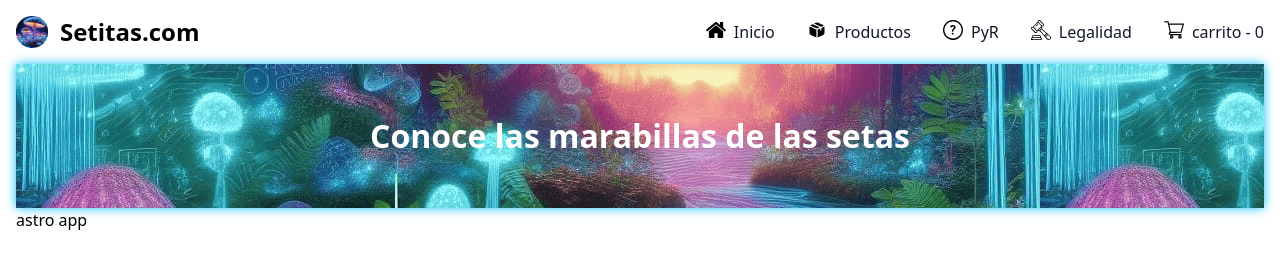
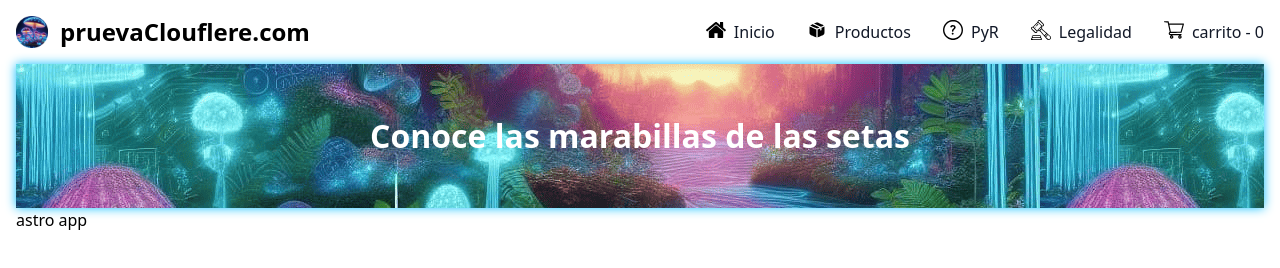
Before and after one commit to omarIsau/Cetas-eccomer, an Astro site: page / in a window 1280 px wide. Built offline with nearby package versions, Linux system fonts and the light colour scheme; Astro itself is replaced by a stand-in of ours.

Commit message:
commit de prueva clouflere

```diff
--- a/src/components/Navbar/Navbar.tsx
+++ b/src/components/Navbar/Navbar.tsx
@@ -4,17 +4,10 @@ const Navbar = () => {
   return (
     <nav className="bg-white border-gray-200 dark:bg-gray-900">
       <div className="max-w-screen-xl flex flex-wrap items-center justify-between mx-auto py-4">
-        <a
-          href="/"
-          className="flex items-center space-x-3 rtl:space-x-reverse"
-        >
-          <img
-            src="/logo.webp"
-            className="h-8"
-            alt="Setas loog"
-          />
+        <a href="/" className="flex items-center space-x-3 rtl:space-x-reverse">
+          <img src="/logo.webp" className="h-8" alt="Setas loog" />
           <span className="self-center text-2xl font-semibold whitespace-nowrap dark:text-white">
-            Setitas.com
+            pruevaClouflere.com
           </span>
         </a>
         <NavToch />
```
